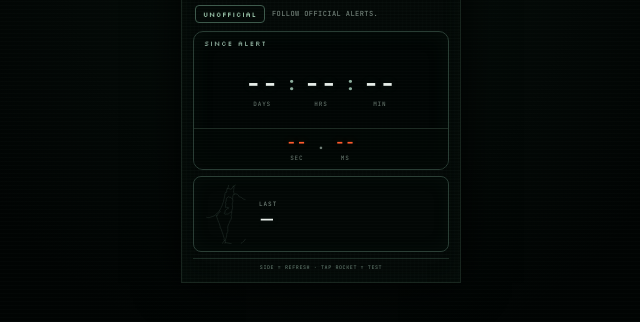
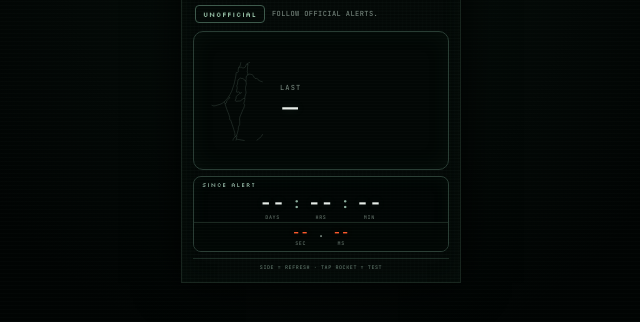
Before and after one commit to northstar-labs-ui/rocket-alert, a plain HTML site: page apps/app/index.html in a window 1280 px wide. Shown: the part 282-604 px from the top of the page, without its empty margins (319-959 px from the left). Drawn offline with Linux system fonts and the light colour scheme; no server answers.

Commit message:
Swap last-alert and timer layout

```diff
--- a/apps/app/index.html
+++ b/apps/app/index.html
@@ -33,6 +33,21 @@
       <span class="notice-text">Follow official alerts.</span>
     </div>
 
+    <section class="last-alert-card" aria-live="polite">
+      <img
+        class="last-alert-map"
+        src="/src/assets/israel-outline.svg"
+        width="60"
+        height="80"
+        alt=""
+        aria-hidden="true"
+      >
+      <div class="last-alert-copy">
+        <div class="last-alert-label">LAST</div>
+        <div id="last-location" class="last-alert-value">—</div>
+      </div>
+    </section>
+
     <main class="timer-panel" aria-live="polite">
       <div class="panel-label">SINCE ALERT</div>
       <div class="timer-row main-time">
@@ -64,21 +79,6 @@
       </div>
     </main>
 
-    <section class="last-alert-card" aria-live="polite">
-      <img
-        class="last-alert-map"
-        src="/src/assets/israel-outline.svg"
-        width="45"
-        height="60"
-        alt=""
-        aria-hidden="true"
-      >
-      <div class="last-alert-copy">
-        <div class="last-alert-label">LAST</div>
-        <div id="last-location" class="last-alert-value">—</div>
-      </div>
-    </section>
-
     <footer class="controls">
       <p>SIDE = REFRESH · TAP ROCKET = TEST</p>
     </footer>
--- a/apps/app/src/style.css
+++ b/apps/app/src/style.css
@@ -79,6 +79,7 @@ body.alert-pulse::after {
 .receiver {
   position: relative;
   display: grid;
+  /* topbar, notice, last-alert-card (main), timer-panel (compact), controls */
   grid-template-rows: auto auto minmax(0, 1fr) auto auto;
   gap: 6px;
   width: min(100vw, 280px);
@@ -270,34 +271,34 @@ body.alert-pulse::after {
   position: relative;
   z-index: 2;
   display: flex;
+  flex: 0 0 auto;
   min-height: 0;
   flex-direction: column;
   overflow: hidden;
   background: rgba(1, 6, 4, 0.82);
   border: 1px solid var(--line);
-  border-radius: 10px;
-  box-shadow: inset 0 0 22px rgba(36, 86, 59, 0.1);
+  border-radius: 8px;
+  box-shadow: inset 0 0 16px rgba(36, 86, 59, 0.1);
 }
 
 .panel-label {
-  padding: 7px 10px 0;
+  padding: 4px 8px 0;
   color: var(--green);
-  font-size: 7px;
+  font-size: 6px;
   letter-spacing: 0.16em;
   text-transform: uppercase;
 }
 
 .main-time {
-  flex: 1;
   justify-content: center;
   gap: 2px;
-  padding: 8px 6px 6px;
+  padding: 4px 6px 2px;
 }
 
 .sub-time {
   justify-content: center;
   gap: 4px;
-  padding: 6px 8px 8px;
+  padding: 3px 8px 5px;
   background: rgba(2, 8, 5, 0.72);
   border-top: 1px solid rgba(58, 83, 70, 0.45);
 }
@@ -310,10 +311,10 @@ body.alert-pulse::after {
 }
 
 .digit {
-  min-width: 42px;
+  min-width: 34px;
   color: #e7eee9;
   font-family: var(--mono);
-  font-size: clamp(18px, 8vw, 26px);
+  font-size: clamp(14px, 6.5vw, 20px);
   font-weight: 600;
   line-height: 1;
   letter-spacing: 0.04em;
@@ -323,10 +324,10 @@ body.alert-pulse::after {
 }
 
 .digit-sm {
-  min-width: 28px;
+  min-width: 22px;
   color: var(--orange);
   font-family: var(--mono);
-  font-size: clamp(12px, 5.5vw, 16px);
+  font-size: clamp(10px, 4.5vw, 13px);
   font-weight: 600;
   line-height: 1;
   letter-spacing: 0.04em;
@@ -336,27 +337,27 @@ body.alert-pulse::after {
 }
 
 .unit-label {
-  margin-top: 4px;
+  margin-top: 2px;
   color: #5e6d65;
-  font: 500 6px/1 var(--mono);
+  font: 500 5px/1 var(--mono);
   letter-spacing: 0.14em;
   text-transform: uppercase;
 }
 
 .sep {
-  margin: 0 1px 10px;
+  margin: 0 1px 8px;
   color: var(--green);
   font-family: var(--mono);
-  font-size: 18px;
+  font-size: 14px;
   font-weight: 600;
   line-height: 1;
 }
 
 .sep-sm {
-  margin: 0 2px 8px;
+  margin: 0 2px 6px;
   color: var(--dim);
   font-family: var(--mono);
-  font-size: 14px;
+  font-size: 11px;
   font-weight: 600;
   line-height: 1;
 }
@@ -366,20 +367,21 @@ body.alert-pulse::after {
   z-index: 2;
   display: flex;
   align-items: center;
-  gap: 10px;
+  gap: 12px;
   min-width: 0;
-  padding: 7px 10px;
+  min-height: 0;
+  padding: 12px 14px;
   background: var(--panel);
   border: 1px solid var(--line);
-  border-radius: 8px;
-  box-shadow: inset 0 0 18px rgba(36, 86, 59, 0.08);
+  border-radius: 10px;
+  box-shadow: inset 0 0 22px rgba(36, 86, 59, 0.1);
 }
 
 .last-alert-map {
   display: block;
   flex: 0 0 auto;
-  width: 45px;
-  height: 60px;
+  width: 60px;
+  height: 80px;
   object-fit: contain;
   background: transparent;
   pointer-events: none;
@@ -391,9 +393,9 @@ body.alert-pulse::after {
 }
 
 .last-alert-label {
-  margin-bottom: 4px;
+  margin-bottom: 6px;
   color: var(--dim);
-  font: 500 6px/1 var(--mono);
+  font: 500 7px/1 var(--mono);
   letter-spacing: 0.16em;
   text-transform: uppercase;
 }
@@ -401,7 +403,7 @@ body.alert-pulse::after {
 .last-alert-value {
   overflow: hidden;
   color: #e7eee9;
-  font-size: clamp(11px, 4.5vw, 14px);
+  font-size: clamp(13px, 5.5vw, 18px);
   font-weight: 700;
   letter-spacing: 0.08em;
   line-height: 1.15;
@@ -456,27 +458,27 @@ body.alert-pulse::after {
   }
 
   .digit {
-    min-width: 36px;
-    font-size: 20px;
+    min-width: 30px;
+    font-size: 16px;
   }
 
   .digit-sm {
-    min-width: 24px;
-    font-size: 13px;
+    min-width: 20px;
+    font-size: 11px;
   }
 
   .last-alert-card {
-    gap: 8px;
-    padding: 5px 8px;
+    gap: 10px;
+    padding: 8px 10px;
   }
 
   .last-alert-map {
-    width: 40px;
-    height: 54px;
+    width: 52px;
+    height: 70px;
   }
 
   .last-alert-value {
-    font-size: 11px;
+    font-size: 13px;
   }
 }
 
```
